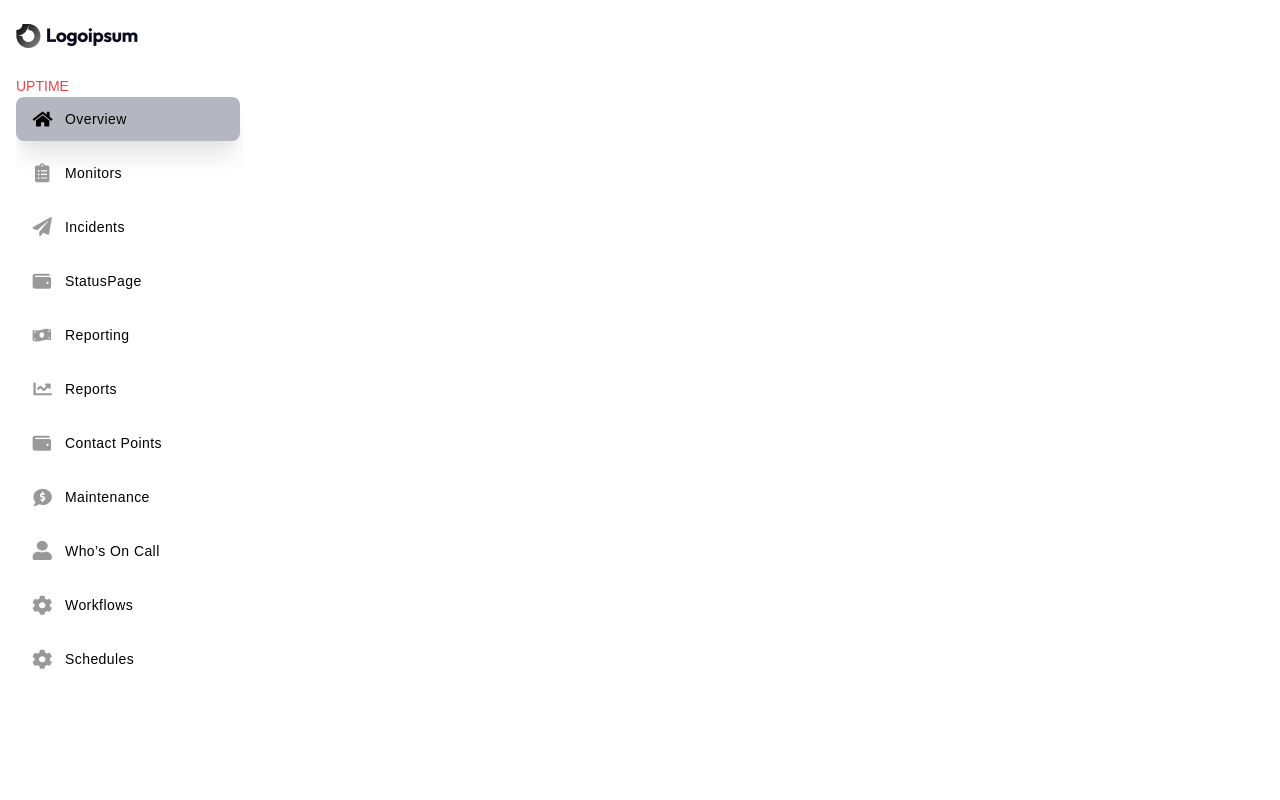
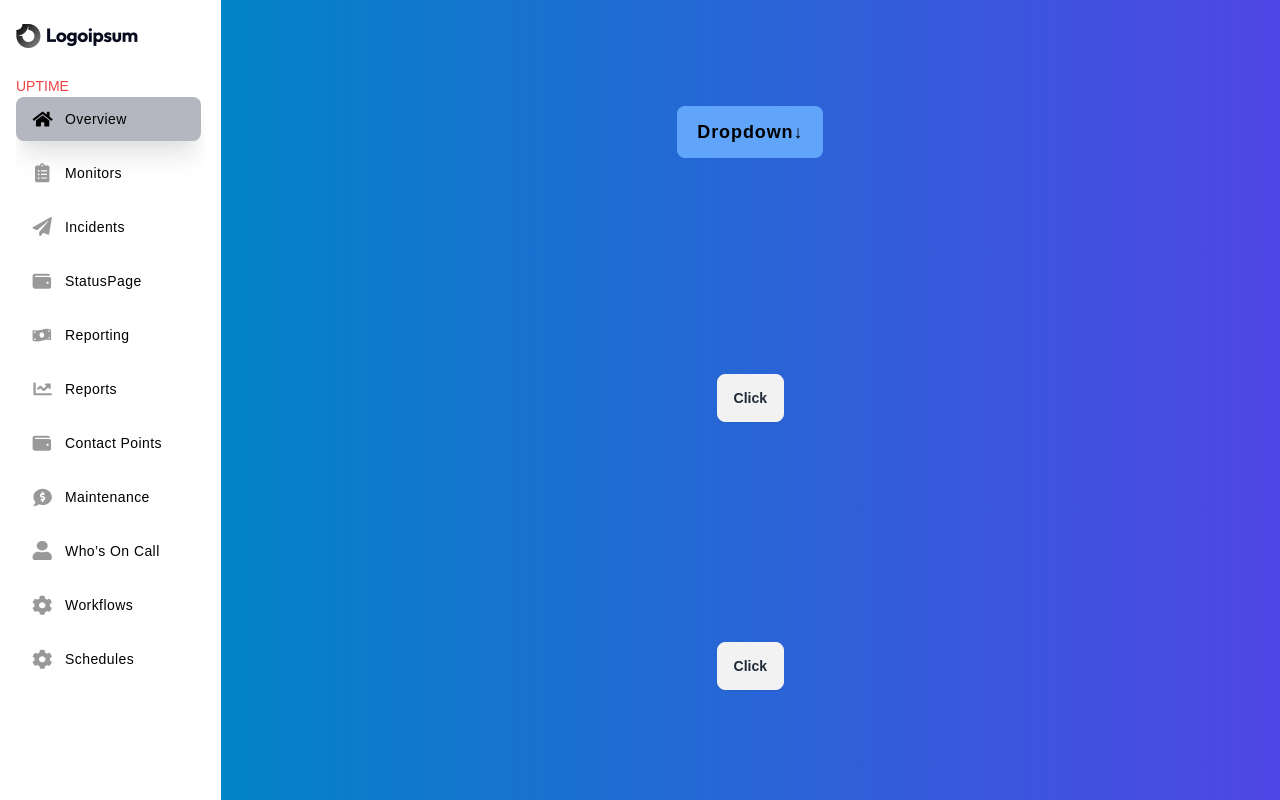
Before and after one commit to SShipon/new-projects-UI, a React (Vite) app: page /dropdown in a window 1280 px wide. Built offline with nearby package versions, Linux system fonts and the light colour scheme.

Commit message:
dropdown added

```diff
--- a/src/App.jsx
+++ b/src/App.jsx
@@ -4,6 +4,7 @@ import Content from './layout/Content/Content';
 import { Route, Routes } from 'react-router-dom';
 import Overview from './components/Overview/Overview';
 import Monitors from './components/Monitors/Monitors';
+import Dropdown from './components/Dropdown/Dropdown';
 
 function App() {
   return (
@@ -14,6 +15,7 @@ function App() {
           <Route path='/' Component={Content} />
           <Route path='/overview' Component={Overview} />
           <Route path='/monitors' Component={Monitors} />
+          <Route path='/dropdown' Component={Dropdown} />
         </Routes>
       </div>
     </>
--- /dev/null
+++ b/src/components/Dropdown/Dropdown.jsx
@@ -0,0 +1,47 @@
+import React, { useState } from 'react'
+import { transactions } from '../../data/data'
+
+export default function Dropdown() {
+  const [isOpen, setIsOpen] = useState(false);
+
+  const handleDropDown = () => {
+    setIsOpen(prev => !prev);
+  }
+
+  const items = transactions.map(item =>
+    <div key={item.id} className='bg-blue-400 w-full'>
+      <h3 className='hover:bg-sky-300 cursor-pointer text-center py-2 border-4 border-transparent hover:border-l-white hover:font-bold'>{item.name}</h3>
+    </div>
+  );
+
+  return (
+    <div className='h-screen grid place-items-center bg-gradient-to-r from-sky-600 to-indigo-600 w-full'>
+      <div>
+        <button
+          onClick={handleDropDown}
+          className='bg-blue-400 px-4 py-2 rounded-lg w-full font-bold text-lg tracking-wider border-4 border-transparent active:border-white active:text-white'
+        >
+          Dropdown
+          {isOpen ? <>&uarr;</> : <>&darr;</>}
+        </button>
+        {isOpen && items}
+      </div>
+
+      <div className="dropdown dropdown-bottom">
+        <div tabIndex={0} role="button" className="btn m-1">Click</div>
+        <ul tabIndex={0} className="dropdown-content z-[1] menu p-2 shadow bg-base-100 rounded-box w-52">
+          <li><a>Item 1</a></li>
+          <li><a>Item 2</a></li>
+        </ul>
+      </div>
+
+      <div className="dropdown dropdown-bottom">
+        <div tabIndex={0} role="button" className="btn m-1">Click</div>
+        <ul tabIndex={0} className="dropdown-content z-[1] menu p-2 shadow bg-base-100 rounded-box w-52">
+          <li><a>Item 1</a></li>
+          <li><a>Item 2</a></li>
+        </ul>
+      </div>
+    </div>
+  )
+}
--- a/src/data/data.js
+++ b/src/data/data.js
@@ -2,7 +2,7 @@ import { iconsImgs } from "../utils/images";
 import { personsImgs } from "../utils/images";
 export const navigationLinks = [
     { id: 1, title: 'Overview', image: iconsImgs.home },
-    { id: 2, title: 'Monitors', image: iconsImgs.budget },
+    { id: 2, title: 'Monitors', image: iconsImgs.budget},
     { id: 3, title: 'Incidents', image: iconsImgs.plane },
     { id: 4, title: 'StatusPage', image: iconsImgs.wallet },
     { id: 5, title: 'Reporting', image: iconsImgs.bills },
--- a/src/layout/Sidebar/EachNavLink.jsx
+++ b/src/layout/Sidebar/EachNavLink.jsx
@@ -1,15 +1,25 @@
 import React, { useState } from 'react'
 
-export default function EachNavLink({ navLink }) {
+export default function EachNavLink({ navLink, isOpen, subtitles, handleDropDown }) {
   const [activeLinkIdx] = useState(1);
   const { id, image, title } = navLink;
+  // console.log(subtitles);
+
+  const subtitle = subtitles?.map((item, i) =>
+    <div key={i} className='bg-gray-100 w-full'>
+      <h3 className='hover:bg-gray-300 cursor-pointer text-center py-2 border-4 border-transparent hover:border-l-white hover:font-bold'>
+        {item}
+      </h3>
+    </div>
+  );
 
   return (
-    <li className="nav-item">
+    <li className="nav-item" onClick={handleDropDown}>
       <div className={ `nav-link ${ id === activeLinkIdx ? 'active' : null }` }>
         <img src={ image } className="nav-link-icon" alt = { title } />
         <span className="nav-link-text">{ title }</span>
       </div>
+      {isOpen && subtitle}
     </li>
   )
 }
--- a/src/layout/Sidebar/Sidebar.jsx
+++ b/src/layout/Sidebar/Sidebar.jsx
@@ -10,6 +10,7 @@ import { Link } from 'react-router-dom';
 const Sidebar = () => {
   const [sidebarClass, setSidebarClass] = useState("");
   const { isSidebarOpen } = useContext(SidebarContext);
+  const [isOpen, setIsOpen] = useState(false);
 
   useEffect(() => {
     if(isSidebarOpen){
@@ -19,11 +20,17 @@ const Sidebar = () => {
     }
   }, [isSidebarOpen]);
 
+  const handleDropDown = () => {
+    setIsOpen(prev => !prev);
+  }
+
+  const subtitles = ['Web', 'Pulses', 'SSL', 'Domain', 'PageSpeed'];
+
   const items = (
     <ul className="nav-list">
       {
         navigationLinks.map((navLink, index) => {
-          if (index == 0) {
+          if (index === 0) {
             return (
               <Link to='/overview'>
                 <EachNavLink
@@ -32,12 +39,15 @@ const Sidebar = () => {
                 />
               </Link>
             )
-          } else if(index == 1) {
+          } else if(index === 1) {
             return (
               <Link to='/monitors'>
                 <EachNavLink
                   key = {navLink.id}
                   navLink={navLink}
+                  subtitles={subtitles}
+                  isOpen={isOpen}
+                  handleDropDown={handleDropDown}
                 />
               </Link>
             )
```
Also changed, not shown: package.json (line endings or trailing spaces).
